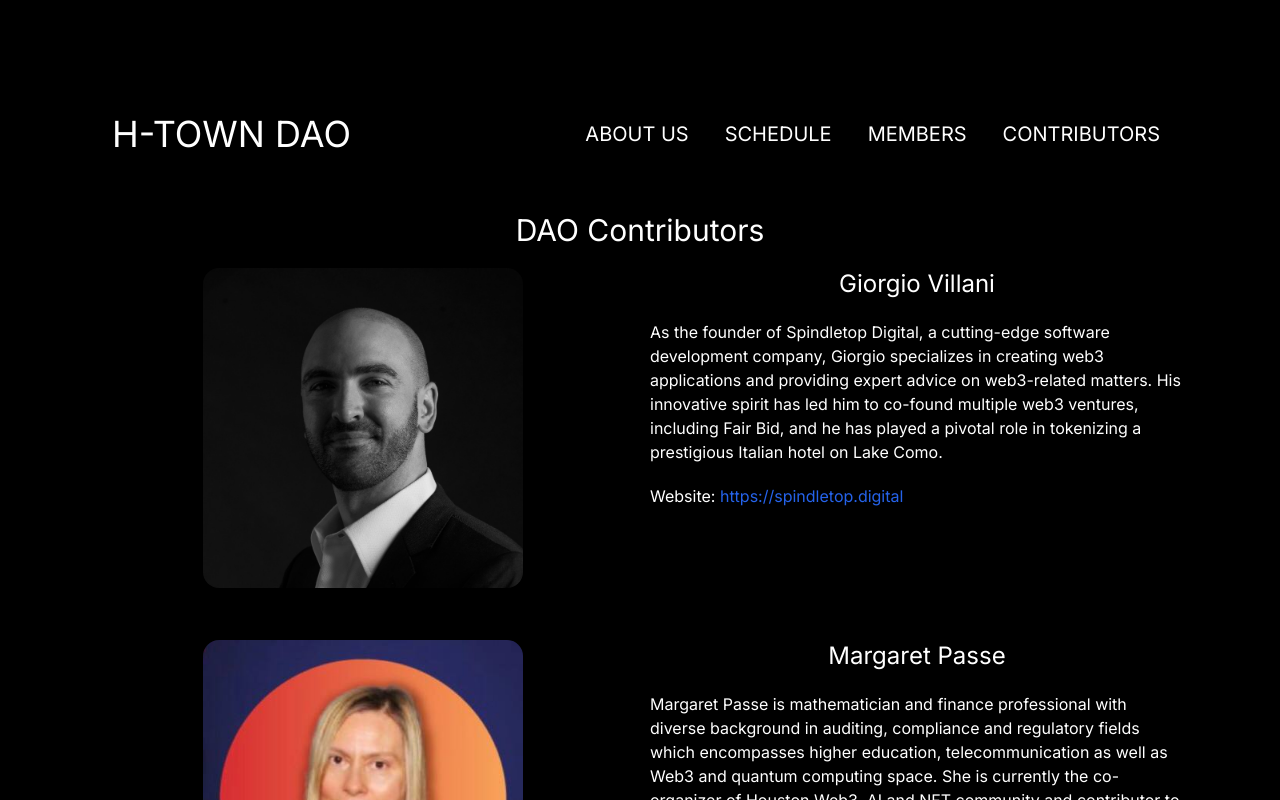
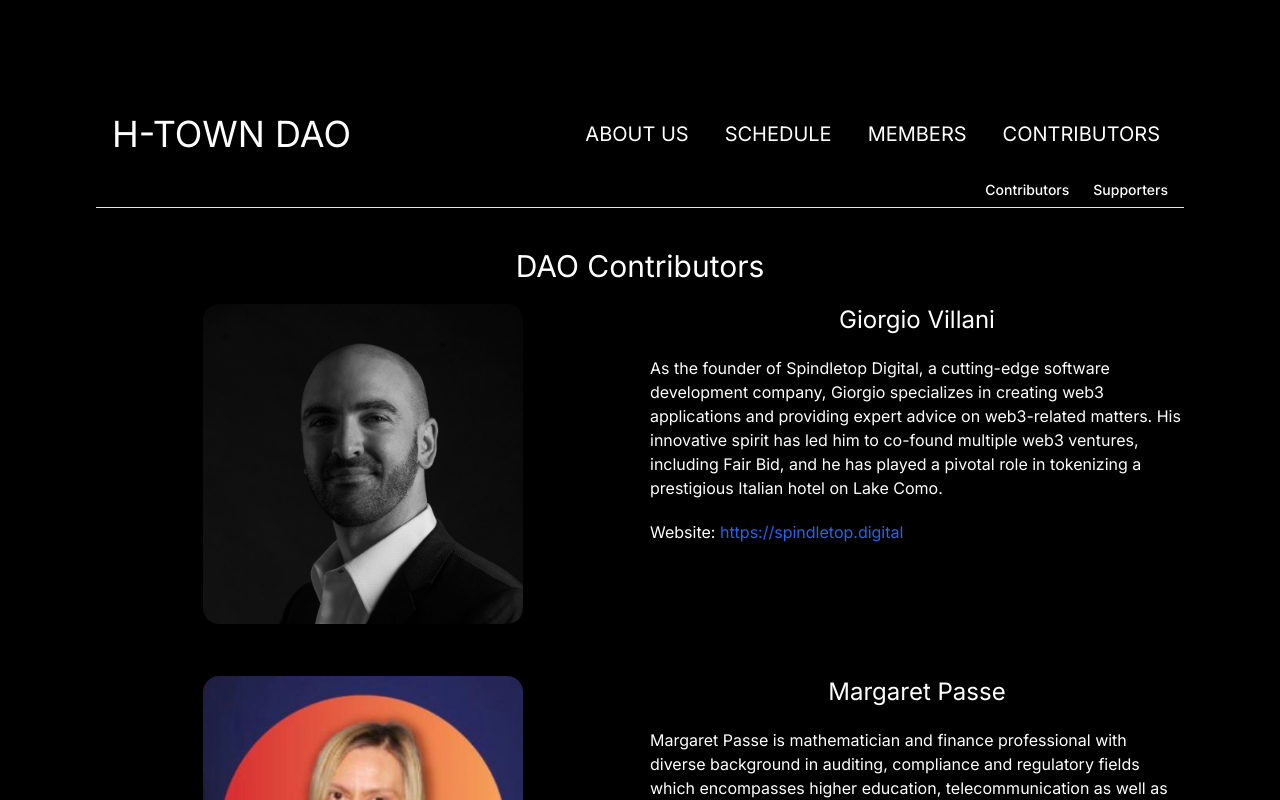
Before and after one commit to h-town-dao/h-town-dao-website, a Next.js app: page /contributors in a window 1280 px wide. Shown: the top 800 px of the page. Built offline with nearby package versions, Linux system fonts and the light colour scheme.

Commit message:
added bitangels and added supporters tab

```diff
--- a/src/app/contributors/page.tsx
+++ b/src/app/contributors/page.tsx
@@ -1,5 +1,8 @@
+'use client';
+
 import { info } from '@/data/data';
 import Image from 'next/image';
+import { useState } from 'react';
 
 type BioSectionProps = {
   title: string;
@@ -30,13 +33,50 @@ const BioSection: React.FC<BioSectionProps> = ({ title, imageUrl, description, w
   );
 };
 
+const styling = 'm-1 p-1 rounded block text-center hover:cursor-pointer hover:underline';
+
 const Schedule = () => {
+  const [currentPage, setCurrentPage] = useState('contributors');
+
+  const handleClick = (status: string) => {
+    setCurrentPage(status);
+    console.log(status);
+  };
+
   return (
-    <div className="animate-fadeIn">
-      <div className="flex text-3xl pt-10 justify-center">DAO Contributors</div>
-      <div className="pt-5 pb-5">
-        <BioSection title={info.team.giorgio.name} imageUrl={info.team.giorgio.image} description={info.team.giorgio.bio} website={info.team.giorgio.website} />
-        <BioSection title={info.team.margaret.name} imageUrl={info.team.margaret.image} description={info.team.margaret.bio} />
+    <div>
+      <div className="text-sm font-medium text-center border-b border-gray-200 dark:text-gray-400 dark:border-gray-700">
+        <ul className="flex flex-wrap justify-end -mb-px">
+          <li className="mr-2">
+            <span className={styling} onClick={() => handleClick('contributors')}>
+              Contributors
+            </span>
+          </li>
+          <li className="mr-2">
+            <span className={styling} onClick={() => handleClick('supporters')}>
+              Supporters
+            </span>
+          </li>
+        </ul>
+      </div>
+      <div className="animate-fadeIn">
+        {currentPage === 'contributors' && (
+          <>
+            <div className="flex text-3xl pt-10 justify-center">DAO Contributors</div>
+            <div className="pt-5 pb-5">
+              <BioSection title={info.team.giorgio.name} imageUrl={info.team.giorgio.image} description={info.team.giorgio.bio} website={info.team.giorgio.website} />
+              <BioSection title={info.team.margaret.name} imageUrl={info.team.margaret.image} description={info.team.margaret.bio} />
+            </div>
+          </>
+        )}
+        {currentPage === 'supporters' && (
+          <>
+            <div className="flex text-3xl pt-10 justify-center">DAO Supporters</div>
+            <div className="pt-5 pb-5">
+              <img src="/images/sponsors/bitangels.png" alt="" />
+            </div>
+          </>
+        )}
       </div>
     </div>
   );
```
Also changed, not shown: public/images/sponsors/bitangels.png (added).
